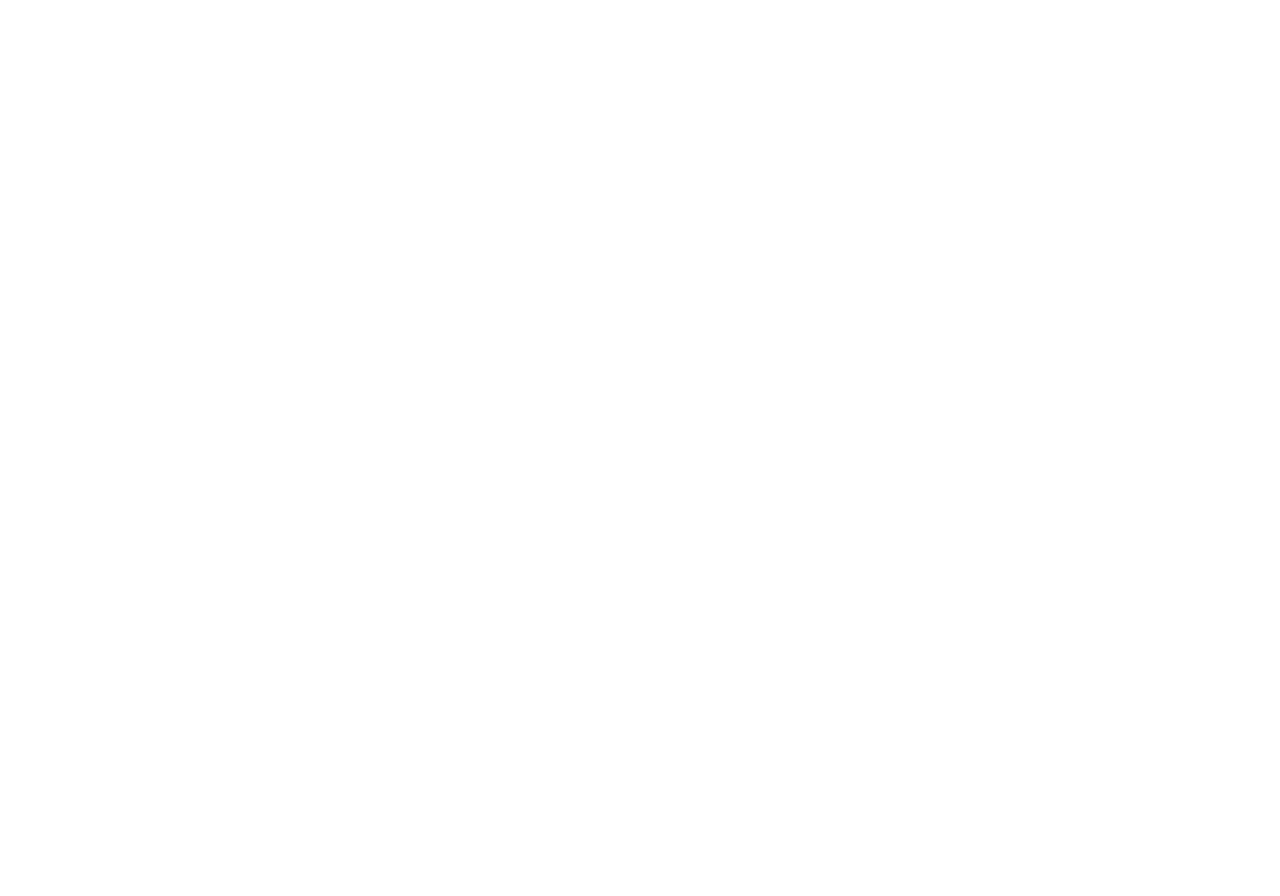
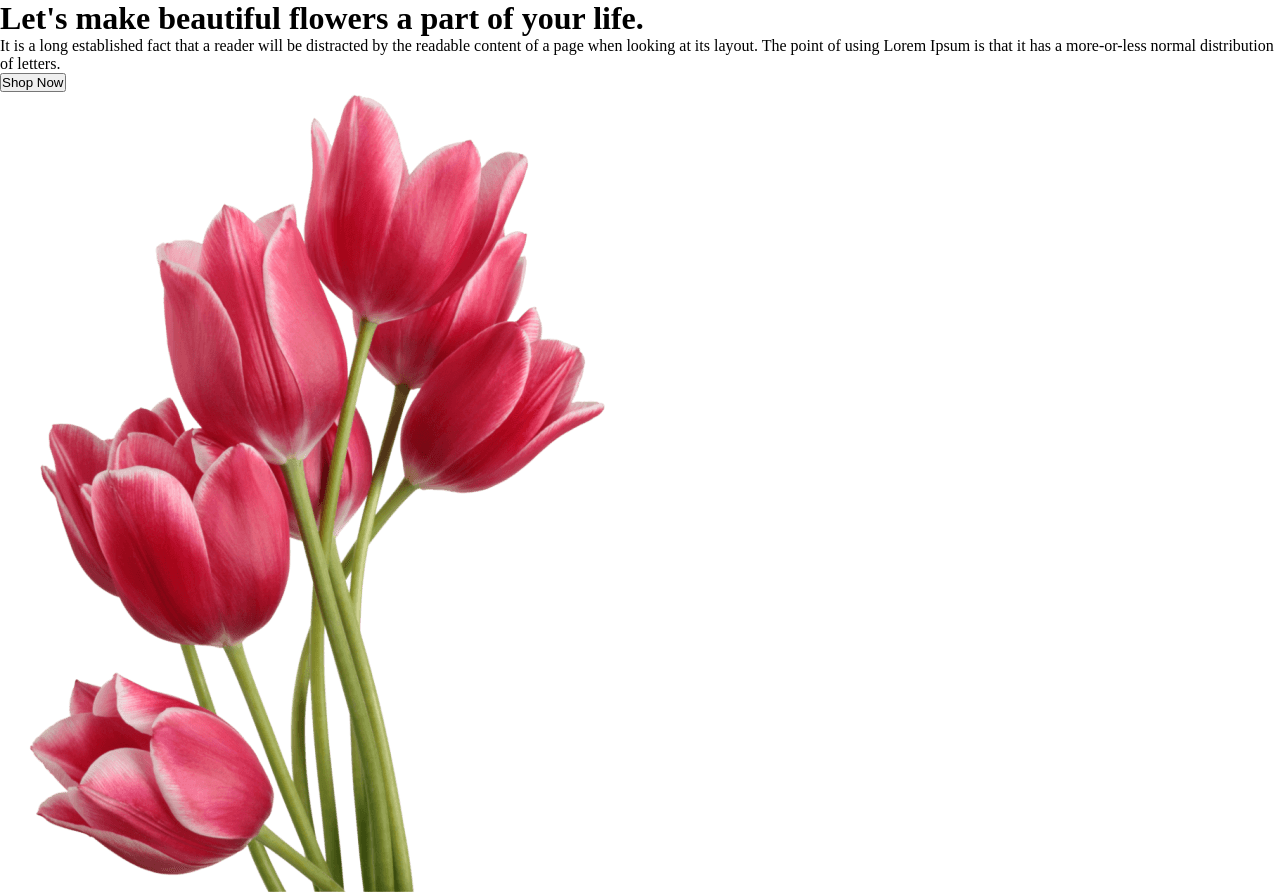
Before and after one commit to symumsakin/flower-shop-recoded, a plain HTML site: page index.html in a window 1280 px wide. Before the commit the page ends 800 px from the top, so only its background shows below. Drawn offline with Linux system fonts and the light colour scheme.

Commit message:
header section basic structure added

```diff
--- a/index.html
+++ b/index.html
@@ -11,6 +11,8 @@
     <link
         href="https://fonts.googleapis.com/css2?family=Lato:ital,wght@0,100;0,300;0,400;0,700;0,900;1,100;1,300;1,400;1,700;1,900&display=swap"
         rel="stylesheet">
+    <!-- Favicon -->
+    <link rel="shortcut icon" href="assets/pngwing 6.png" type="image/x-icon">
     <!-- Stylesheet Link -->
     <link rel="stylesheet" href="style.css">
 </head>
@@ -18,9 +20,11 @@
 <body>
     <header>
         <div class="hero-left">
-
+            <h1>Let's make beautiful flowers a part of your life.</h1>
+            <p>It is a long established fact that a reader will be distracted by the readable content of a page when looking at its layout. The point of using Lorem Ipsum is that it has a more-or-less normal distribution of letters.</p>
+            <button class="primary-btn shopnow-btn">Shop Now</button>
         </div>
-
+            <img src="assets/pngwing 10.png" alt="">
         <div class="hero-right">
 
         </div>
--- a/style.css
+++ b/style.css
@@ -0,0 +1,5 @@
+*{
+    margin: 0;
+    padding: 0;
+    box-sizing: border-box;
+}
```
